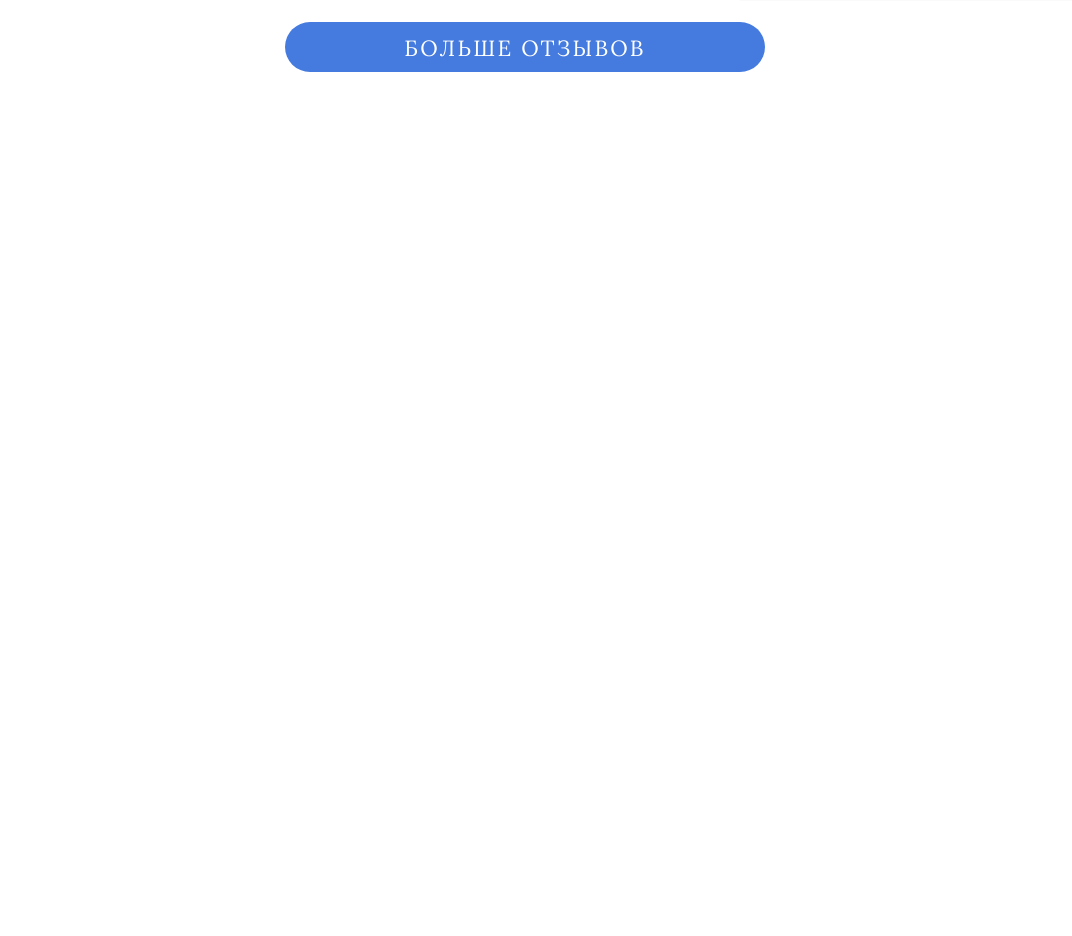
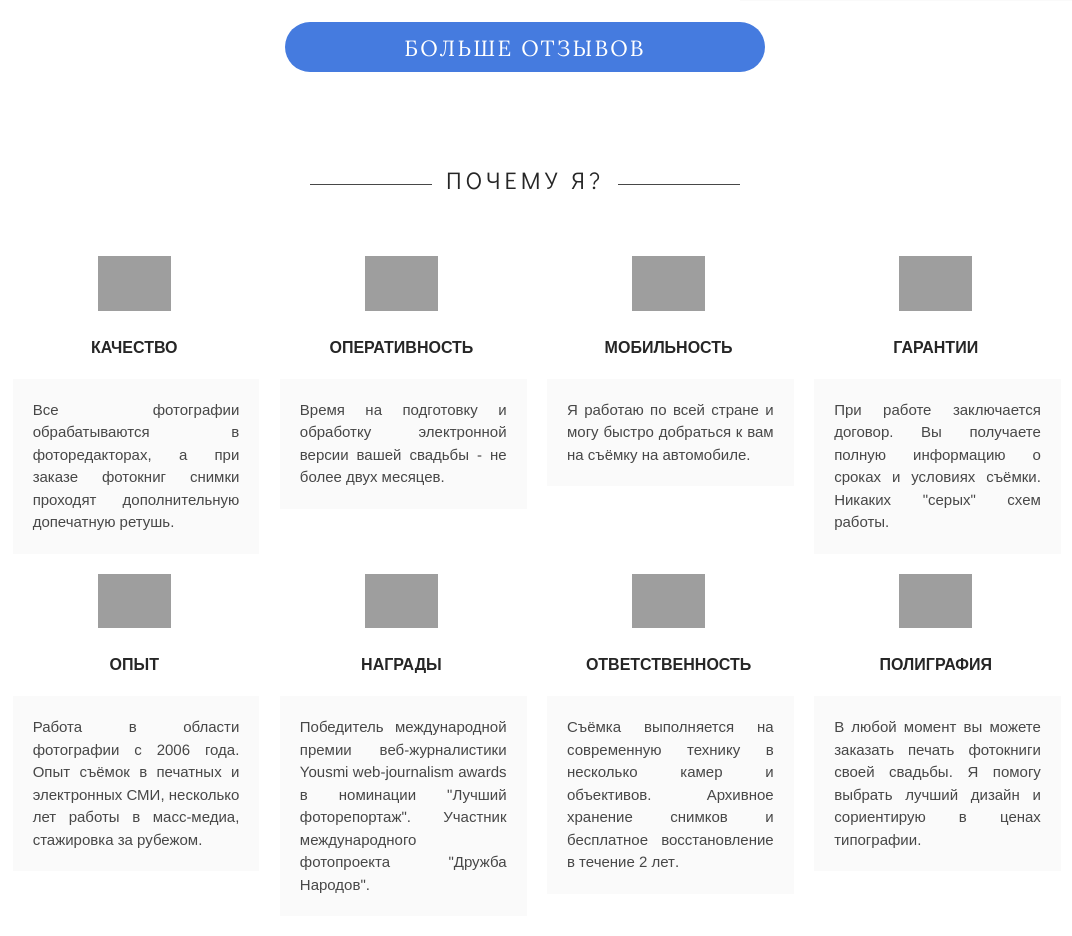
Before and after one commit to snife/korsart, a PHP site: page / in a window 1280 px wide. Shown: the part 3014-3950 px from the top of the page, without its empty margins (115-1187 px from the left). Before the commit the page ends 3086 px from the top, so only its background shows below. Run offline with PHP 8.4, Linux system fonts and the light colour scheme; data that the repository does not hold is empty; some libraries are stand-ins or nearby versions; grey boxes are pictures that could not be loaded.

Commit message:
Добавлен Блок "Почему я?" на главной странице

```diff
--- a/css/main.css
+++ b/css/main.css
@@ -45,3 +45,5 @@ section {width: 65%; margin: 50px auto auto auto;}
 .mainReview > img {width: 40%;}
 .mainReviewHeaderFont {font-family: 'Open Sans', sans-serif; color: #262626; font-size: 20px;}
 .mainReviewText {padding-top: 5px; padding-bottom: 5px; padding-left: 20px; padding-right: 20px; background-color: #fafafa; font-family: 'Arimo', sans-serif; font-size: 15px; color: #474747; text-align: justify; line-height: 1.5; width: 85% !important; margin: 0 auto;}
+.quarterBlock {width: 20%; display: inline-block; vertical-align: top; margin-left: 20px; margin-bottom: 20px;}
+.quarterBlock > img {width: 30%;}
--- a/css/media.css
+++ b/css/media.css
@@ -13,17 +13,20 @@
 
 /* Small Devices, Tablets */
 @media only screen and (max-width : 768px) {
-
+    .quarterBlock {width: 45%; display: inline-block; vertical-align: top; margin-left: 20px;}
+    .quarterBlock > img {width: 50%;}
 }
 
 /* Extra Small Devices, Phones */
 @media only screen and (max-width : 480px) {
     #allReviewsButton {height: 50px; line-height: 50px; border: none; -webkit-border-radius: 25px; -moz-border-radius: 25px; border-radius: 25px; width: 90%; background-color: #457bdf; color: #fff; font-family: 'Lora', serif; font-size: 80%; text-transform: uppercase; letter-spacing: 0.1em; cursor: pointer; transition: .3s;}
+
+    .quarterBlock {width: 90%; display: inline-block; vertical-align: top; margin-left: 20px;}
 }
 
 /* Custom, iPhone Retina */
 @media only screen and (max-width : 320px) {
-    .mainReview > img {width: 80%;}
+    .mainReview > img {width: 80%; margin-left: 0;}
 }
 
 
--- a/index.php
+++ b/index.php
@@ -191,6 +191,90 @@
 		</div>
 	</section>
 
+	<br /><br />
+	<section class="bigSection">
+		<div class="sectionHeader">
+			<div class="line"></div>
+			<div class="sectionName">Почему я?</div>
+			<div class="line"></div>
+		</div>
+		<br />
+		<div class="sectionHeader" style="margin-top: 40px;">
+			<div class="quarterBlock">
+				<img src="/img/system/computer.jpg" />
+				<br /><br />
+				<span class="mainReviewHeaderFont" style="text-transform: uppercase; font-size: 16px;"><strong>Качество</strong></span>
+				<br /><br />
+				<div class="mainReviewText">
+					<p>Все фотографии обрабатываются в фоторедакторах, а при заказе фотокниг снимки проходят дополнительную допечатную ретушь.</p>
+				</div>
+			</div>
+			<div class="quarterBlock">
+				<img src="/img/system/clock.jpg" />
+				<br /><br />
+				<span class="mainReviewHeaderFont" style="text-transform: uppercase; font-size: 16px;"><strong>Оперативность</strong></span>
+				<br /><br />
+				<div class="mainReviewText">
+					<p>Время на подготовку и обработку электронной версии вашей свадьбы - не более двух месяцев.</p>
+				</div>
+			</div>
+			<div class="quarterBlock">
+				<img src="/img/system/car.jpg" />
+				<br /><br />
+				<span class="mainReviewHeaderFont" style="text-transform: uppercase; font-size: 16px;"><strong>Мобильность</strong></span>
+				<br /><br />
+				<div class="mainReviewText">
+					<p>Я работаю по всей стране и могу быстро добраться к вам на съёмку на автомобиле.</p>
+				</div>
+			</div>
+			<div class="quarterBlock">
+				<img src="/img/system/shield.jpg" />
+				<br /><br />
+				<span class="mainReviewHeaderFont" style="text-transform: uppercase; font-size: 16px;"><strong>Гарантии</strong></span>
+				<br /><br />
+				<div class="mainReviewText">
+					<p>При работе заключается договор. Вы получаете полную информацию о сроках и условиях съёмки. Никаких "серых" схем работы.</p>
+				</div>
+			</div>
+			<div class="quarterBlock">
+				<img src="/img/system/hat.jpg" />
+				<br /><br />
+				<span class="mainReviewHeaderFont" style="text-transform: uppercase; font-size: 16px;"><strong>Опыт</strong></span>
+				<br /><br />
+				<div class="mainReviewText">
+					<p>Работа в области фотографии с 2006 года. Опыт съёмок в печатных и электронных СМИ, несколько лет работы в масс-медиа, стажировка за рубежом.</p>
+				</div>
+			</div>
+			<div class="quarterBlock">
+				<img src="/img/system/award.jpg" />
+				<br /><br />
+				<span class="mainReviewHeaderFont" style="text-transform: uppercase; font-size: 16px;"><strong>Награды</strong></span>
+				<br /><br />
+				<div class="mainReviewText">
+					<p>Победитель международной премии веб-журналистики Yousmi web-journalism awards в номинации "Лучший фоторепортаж". Участник международного фотопроекта "Дружба Народов".</p>
+				</div>
+			</div>
+			<div class="quarterBlock">
+				<img src="/img/system/handshake.jpg" />
+				<br /><br />
+				<span class="mainReviewHeaderFont" style="text-transform: uppercase; font-size: 16px;"><strong>Ответственность</strong></span>
+				<br /><br />
+				<div class="mainReviewText">
+					<p>Съёмка выполняется на современную технику в несколько камер и объективов. Архивное хранение снимков и бесплатное восстановление в течение 2 лет.</p>
+				</div>
+			</div>
+			<div class="quarterBlock">
+				<img src="/img/system/check.jpg" />
+				<br /><br />
+				<span class="mainReviewHeaderFont" style="text-transform: uppercase; font-size: 16px;"><strong>Полиграфия</strong></span>
+				<br /><br />
+				<div class="mainReviewText">
+					<p>В любой момент вы можете заказать печать фотокниги своей свадьбы. Я помогу выбрать лучший дизайн и сориентирую в ценах типографии.</p>
+				</div>
+			</div>
+		</div>
+	</section>
+
 	<script type="text/javascript" src="/js/main-slider.js"></script>
 	<script type="text/javascript" src="/js/gallery-slider.js"></script>
 
```
